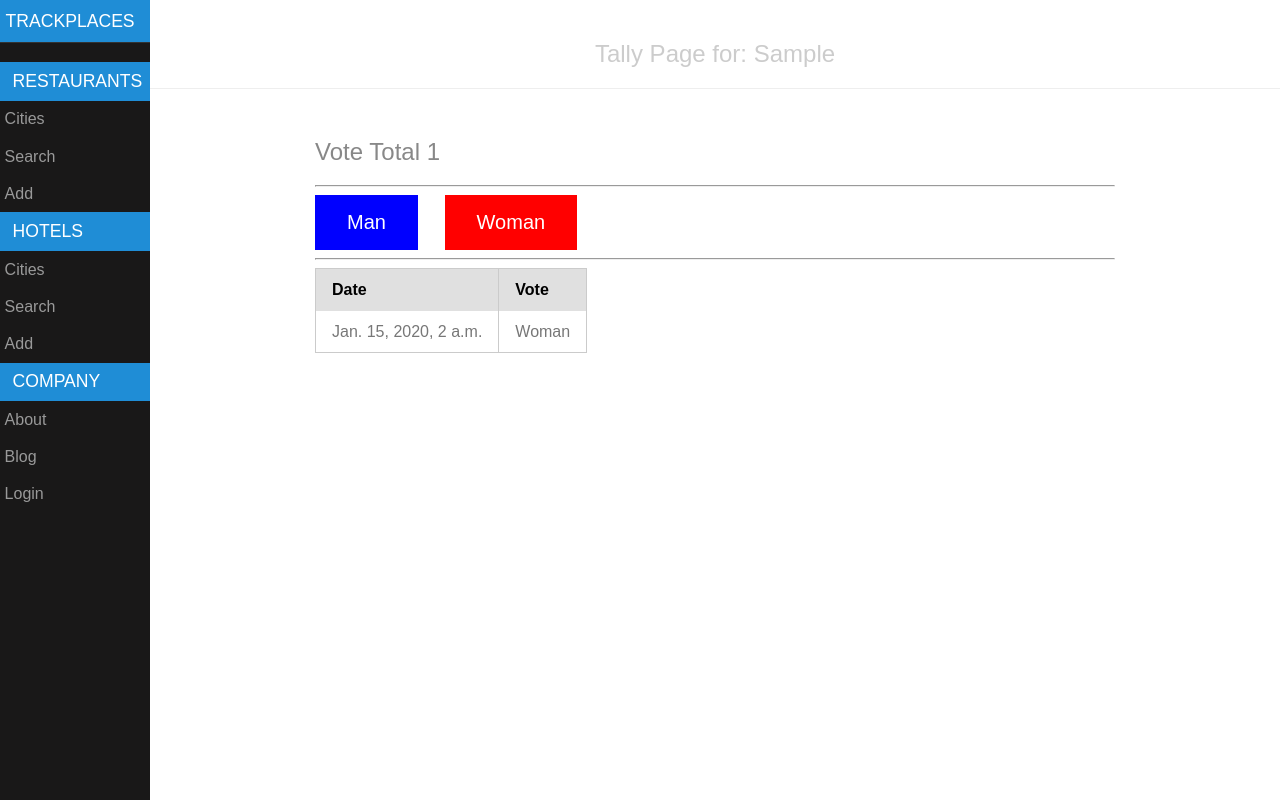
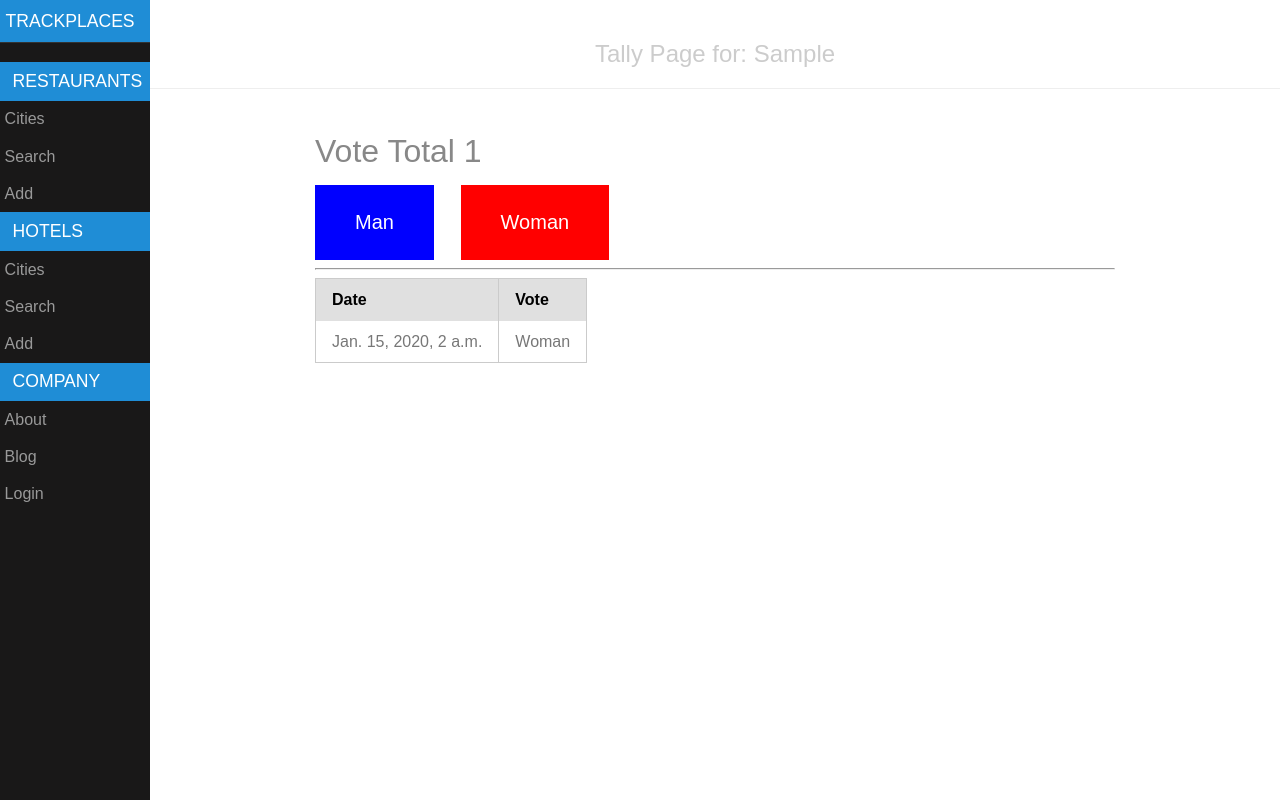
Before and after one commit to danecollins/tp, a Django app: page /vote/ in a window 1280 px wide. Run offline with Django 3.2, Linux system fonts and the light colour scheme; tables that the repository leaves empty hold one stand-in row (values such as "Sample post").

Commit message:
Make buttons bigger

```diff
--- a/vote/templates/vote/index.html
+++ b/vote/templates/vote/index.html
@@ -8,7 +8,7 @@
     .button {
         border: none;
         color: white;
-        padding: 15px 32px;
+        padding: 25px 40px;
         text-align: center;
         text-decoration: none;
         display: inline-block;
@@ -18,9 +18,7 @@
 {% endblock %}
 
 {% block content %}
-    <h2 class="content-subhead">Vote Total {{ vtot }}</h2>
-
-    <hr>
+    <h1 class="content-subhead">Vote Total {{ vtot }}</h1>
     <div>
         <table>
             <tr>
@@ -35,8 +33,6 @@
                 </td>
             </tr>
         </table>
-
-
     </div>
     <hr>
     <table class="pure-table">
```
